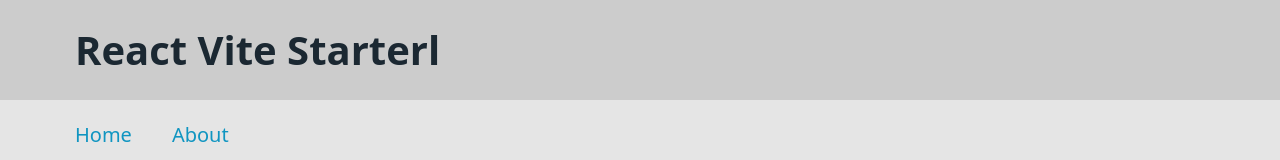
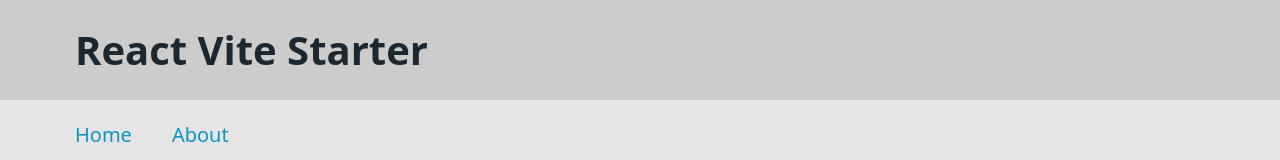
Before and after one commit to josenaldo/vite-js-react-minimal, a React (Vite) app: page /about in a window 1280 px wide. Shown: the top 160 px of the page. Built offline with nearby package versions, Linux system fonts and the light colour scheme.

Commit message:
:bug: fix: A extra letter L removed from the header h1

```diff
--- a/src/features/layout/Header/Header.jsx
+++ b/src/features/layout/Header/Header.jsx
@@ -8,7 +8,7 @@ const Header = () => {
     <header className={styles.header}>
       <div className="container">
         <Link to="/" className={styles.link}>
-          <h1>{appConfig.application.name}l</h1>
+          <h1>{appConfig.application.name}</h1>
         </Link>
       </div>
     </header>
--- a/src/features/notification/Notification.jsx
+++ b/src/features/notification/Notification.jsx
@@ -43,6 +43,7 @@ const Notification = () => {
   }
 
   return (
+    <div className="container">
       <div
         className={`${styles.notification} ${selectNotificationType(
           notification.type
@@ -52,9 +53,7 @@ const Notification = () => {
         <span className={styles.closeButton} onClick={close}>
           &times;
         </span>
-
         <p className={styles.notificationTitle}>{notification.message}</p>
-
         {notification.details && <p>{notification.details}</p>}
         {notification.error && (
           <ul className={styles.details}>
@@ -70,6 +69,7 @@ const Notification = () => {
           </ul>
         )}
       </div>
+    </div>
   )
 }
 
```
Lines whose indentation alone changed are shown as unchanged.
